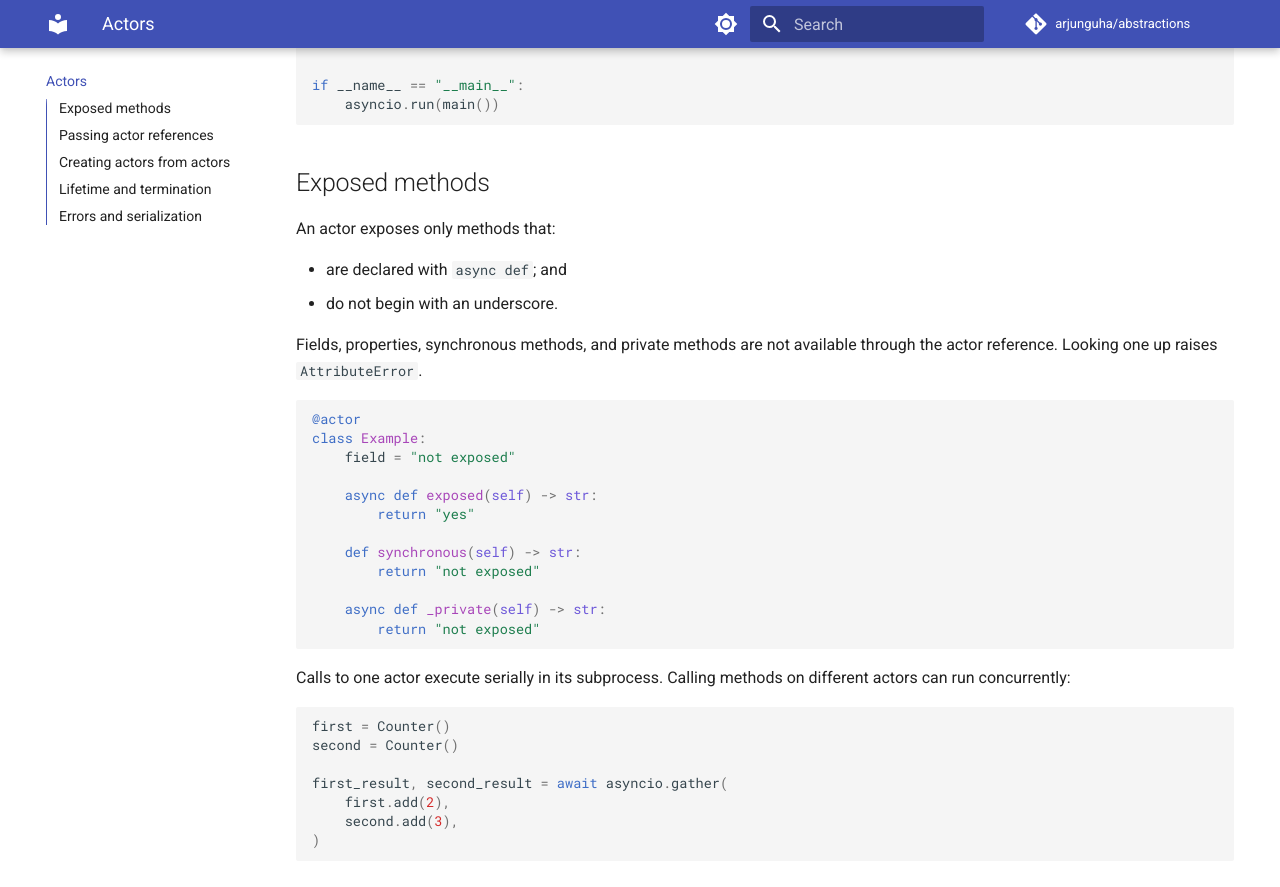
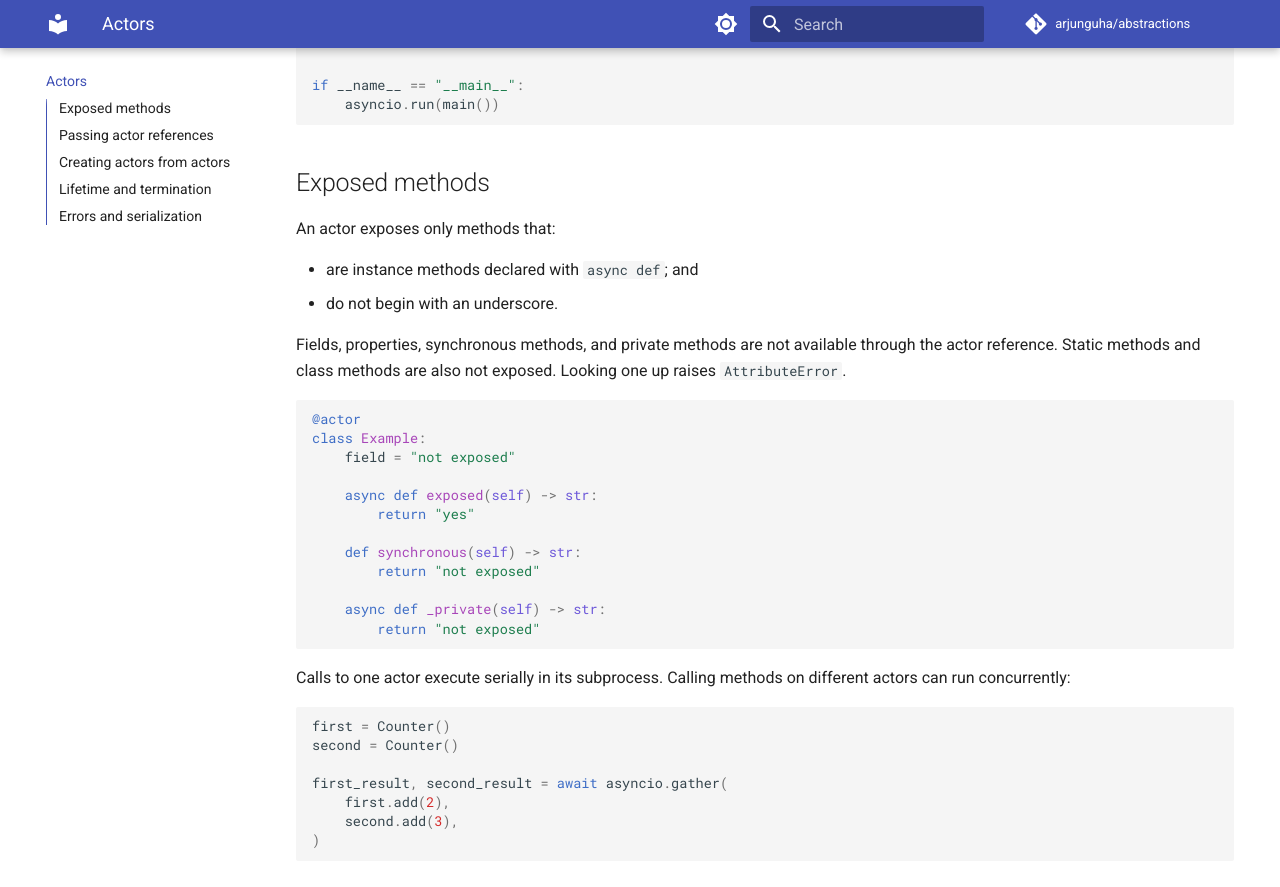
Before and after one commit to arjunguha/py-abstractions, an MkDocs documentation site: the page built from docs/actors.md, in a window 1280 px wide and 900 px high, scrolled down 743 px. Shown: the top 887 px of the window. Built offline with MkDocs 1.6.1 and Material for MkDocs 9.7.7, drawn with Linux system fonts in a browser that asks for light colours; comment, search, counter and statistics services are not loaded.

Commit message:
Expose only async instance actor methods
Co-authored-by: Arjun Guha <arjunguha@users.noreply.github.com>

````diff
--- a/docs/actors.md
+++ b/docs/actors.md
@@ -40,11 +40,12 @@ if __name__ == "__main__":
 
 An actor exposes only methods that:
 
-- are declared with `async def`; and
+- are instance methods declared with `async def`; and
 - do not begin with an underscore.
 
 Fields, properties, synchronous methods, and private methods are not available
-through the actor reference. Looking one up raises `AttributeError`.
+through the actor reference. Static methods and class methods are also not
+exposed. Looking one up raises `AttributeError`.
 
 ```python
 @actor
````
Also changed, not shown: 2 other files.
